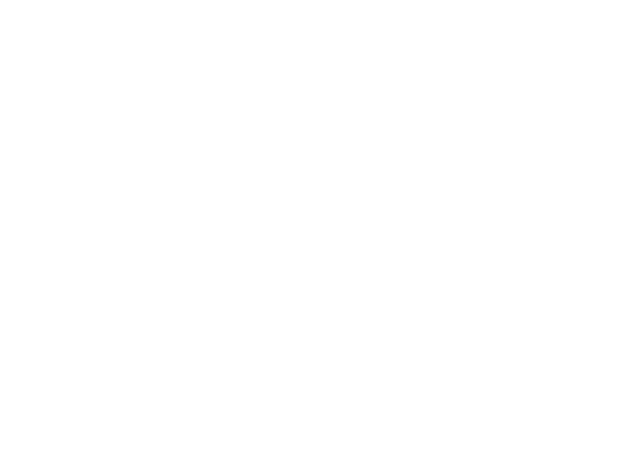
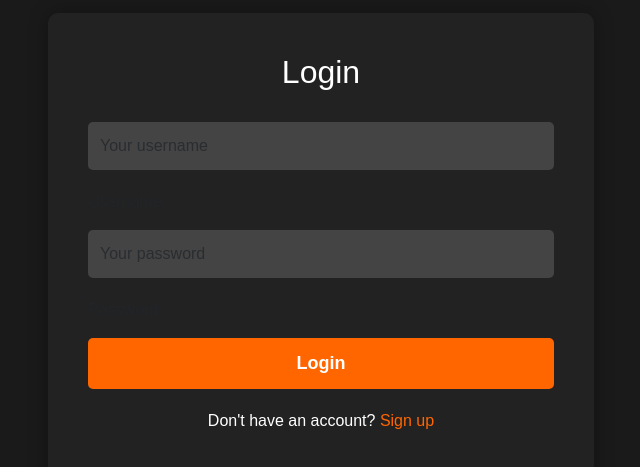
Before and after one commit to Sohan40/AnnounceProj_Frontend, a React (Vite) app in the folder Project/: page /login in a window 1280 px wide. Before the commit this address had no page. Shown: the part 149-616 px from the top of the page, without its empty margins (319-959 px from the left). Built offline with nearby package versions, Linux system fonts and the light colour scheme.

Commit message:
Login commit

```diff
--- a/Project/index.html
+++ b/Project/index.html
@@ -2,25 +2,28 @@
 <html lang="en">
 
 <head>
+  <meta charset="UTF-8">
+  <meta name="viewport" content="width=device-width, initial-scale=1.0">
   <!-- bootstrap -->
   <link href="https://cdn.jsdelivr.net/npm/bootstrap@5.3.0/dist/css/bootstrap.min.css" rel="stylesheet"
     integrity="sha384-9ndCyUaIbzAi2FUVXJi0CjmCapSmO7SnpJef0486qhLnuZ2cdeRhO02iuK6FUUVM" crossorigin="anonymous">
+
+  <!-- fontAwesome -->
+  <script src="https://kit.fontawesome.com/449bb0d559.js" crossorigin="anonymous"></script>
+  <link rel="stylesheet" href="./styles.css">
+  <title>NitWBuZZ</title>
+  <!-- <link rel="stylesheet" href="style.css"> -->
+</head>
+
+<body>
+  <div id="root" ></div>
+  <script type="module" src="./src/main.jsx"></script>
   <script src="https://cdn.jsdelivr.net/npm/@popperjs/core@2.11.8/dist/umd/popper.min.js"
     integrity="sha384-I7E8VVD/ismYTF4hNIPjVp/Zjvgyol6VFvRkX/vR+Vc4jQkC+hVqc2pM8ODewa9r"
     crossorigin="anonymous"></script>
   <script src="https://cdn.jsdelivr.net/npm/bootstrap@5.3.0/dist/js/bootstrap.min.js"
     integrity="sha384-fbbOQedDUMZZ5KreZpsbe1LCZPVmfTnH7ois6mU1QK+m14rQ1l2bGBq41eYeM/fS"
     crossorigin="anonymous"></script>
-
-  <!-- fontAwesome -->
-  <script src="https://kit.fontawesome.com/449bb0d559.js" crossorigin="anonymous"></script>
-  <link rel="stylesheet" href="./styles.css">
-  <title>NitWBuZZ</title>
-</head>
-
-<body>
-  <div id="root"></div>
-  <script type="module" src="./src/main.jsx"></script>
 </body>
 
 </html>
--- a/Project/src/components/App.jsx
+++ b/Project/src/components/App.jsx
@@ -1,10 +1,14 @@
 import { Route, Routes } from "react-router-dom"
 import Home from './Home'
+import Login from "./Login"
 function App() {
   return (
     <>
       <Routes>
         <Route path="/" element={<Home/>}/>
+        <Route path="/login" element={<Login/>}/>
+
+
       </Routes>
     </>
   )
--- a/Project/src/components/Lists.jsx
+++ b/Project/src/components/Lists.jsx
@@ -1,9 +1,11 @@
+import { Link } from "react-router-dom";
 function Lists() {
     return (
         <ul className="navLinks text-white" id="navLinksId">
-            <li className="listCss"> <a>Clubs</a> </li>
-            <li className="listCss"> <a>About Us</a> </li>
-            <li className="listCss"> <button className="pb-2 signBtn">Sign Up</button> </li>
+            <li className="listCss"> <Link>Clubs</Link> </li>
+            <li className="listCss"> <Link>About Us</Link> </li>
+            <li className="listCss"> <Link className="pb-2 signBtn" to="/login" >Login</Link> </li>
+            <li className="listCss"> <Link className="pb-2 signBtn" >Sign Up</Link> </li>
         </ul>
     );
 }
--- /dev/null
+++ b/Project/src/components/Login.css
@@ -0,0 +1,73 @@
+.login {
+    background-color: #1a1a1a;
+    font-family: Arial, sans-serif;
+    display: flex;
+    justify-content: center;
+    align-items: center;
+    height: 100vh;
+}
+
+.login-box {
+    background-color: #222;
+    padding: 40px;
+    border-radius: 10px;
+    box-shadow: 0 0 20px rgba(0, 0, 0, 0.3);
+}
+
+.login-box h2 {
+    color: #fff;
+    text-align: center;
+    margin-bottom: 30px;
+}
+
+.login-box input[type="text"],
+.login-box input[type="password"] {
+    width: 100%;
+    padding: 12px;
+    margin-bottom: 20px;
+    border: none;
+    border-radius: 5px;
+    background-color: #444;
+    color: #fff;
+    font-size: 16px;
+}
+
+.login-box input[type="text"]:focus,
+.login-box input[type="password"]:focus {
+    outline: none;
+    border: none;
+    background-color: #555;
+}
+
+.login-box input[type="submit"] {
+    width: 100%;
+    padding: 12px;
+    border: none;
+    border-radius: 5px;
+    background-color: #ff6600;
+    color: #fff;
+    font-size: 18px;
+    font-weight: bold;
+    cursor: pointer;
+    transition: background-color 0.3s ease;
+}
+
+.login-box input[type="submit"]:hover {
+    background-color: #e65c00;
+}
+
+.login-box p {
+    color: #fff;
+    text-align: center;
+    margin-top: 20px;
+}
+
+.login-box a {
+    color: #ff6600;
+    text-decoration: none;
+    transition: color 0.3s ease;
+}
+
+.login-box a:hover {
+    color: #e65c00;
+}
--- /dev/null
+++ b/Project/src/components/Login.jsx
@@ -0,0 +1,31 @@
+import "./Login.css"
+export default function Login() {
+    return (
+        <div className="login">
+            <div className="container">
+        <div className="row justify-content-center">
+            <div className="col-md-6">
+                <div className="login-box">
+                    <h2>Login</h2>
+                    <form>
+                        <div className="mb-3">
+                            <input type="text" className="form-control" name="username" id="username" placeholder="Your username"/>
+                            <label htmlFor="username">Username</label>
+                        </div>
+
+                        <div className="mb-3">
+                            <input type="text" className="form-control" name="password" id="password" placeholder="Your password"/>
+                            <label htmlFor="password">Password</label>
+                        </div>
+
+                        <input type="submit" value="Login"/>
+                    </form>
+                    <p>Don't have an account? <a href="#">Sign up</a></p>
+                </div>
+            </div>
+        </div>
+    </div>
+
+        </div>
+    )
+}
--- a/Project/src/components/Navbar.css
+++ b/Project/src/components/Navbar.css
@@ -1,5 +1,7 @@
 
-
+.listCss a{
+    text-decoration: none;
+}
 .navbar{
     height: 10vh;
     display: flex;
@@ -37,9 +39,7 @@
     }
 }
 @media (min-width:750px){
-    /* .toggleBtn{
-        display: none;
-    } */
+
     .navLinks{
         display: flex;
         justify-content: space-between;
@@ -53,4 +53,5 @@
         margin-right: 50px;
         font-size: 20px;
     }
+
 }
```
